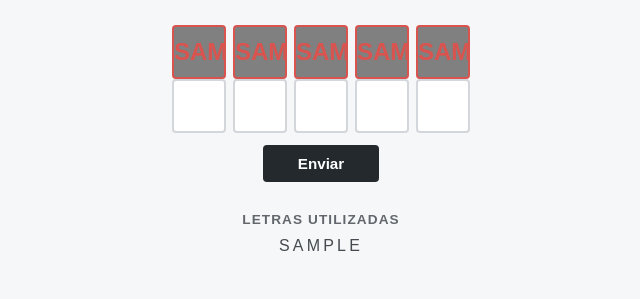
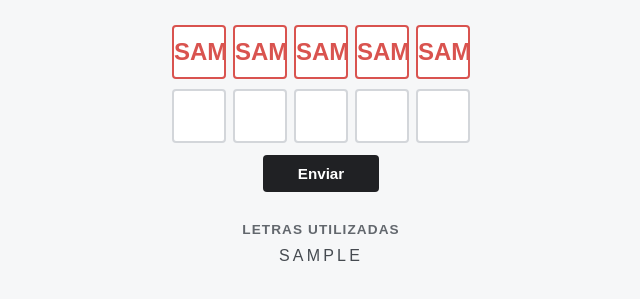
Before and after one commit to Gabrielcarraro1/Termo, a plain HTML site: page index.html in a window 1280 px wide. Both pictures are taken after typing "Sample", "Sample", "Sample", "Sample", "Sample" into the empty fields and a click on the input "Enviar". Shown: the part 85-384 px from the top of the page, without its empty margins (319-959 px from the left). Drawn offline with Linux system fonts and the light colour scheme.

Commit message:
Tighten the board to one fixed submit button, lock submitted letters, and keep the official minimal layout

```diff
--- a/index.html
+++ b/index.html
@@ -15,6 +15,7 @@
             --green: #6aaa64;
             --yellow: #c9b458;
             --red: #d9534f;
+            --dark: #202124;
         }
 
         * { box-sizing: border-box; }
@@ -52,17 +53,34 @@
             gap: 10px;
         }
 
-        form.guess-form {
+        .guess-form {
             display: flex;
             flex-direction: column;
             align-items: center;
             gap: 12px;
             margin: 0;
+            width: 100%;
         }
 
-        .tile-row { display: flex; justify-content: center; gap: 7px; }
+        .guess-rows {
+            width: 100%;
+            display: flex;
+            flex-direction: column;
+            align-items: center;
+            gap: 10px;
+        }
 
-        .tile-wrap { position: relative; width: 54px; height: 54px; }
+        .tile-row {
+            display: flex;
+            justify-content: center;
+            gap: 7px;
+        }
+
+        .tile-wrap {
+            position: relative;
+            width: 54px;
+            height: 54px;
+        }
 
         .letter-tile {
             width: 100%;
@@ -80,8 +98,22 @@
             transition: background-color .18s ease, border-color .18s ease, color .18s ease;
         }
 
-        .letter-tile:focus { border-color: #858b92; }
-        .letter-tile.tile--error { color: var(--red) !important; border-color: var(--red) !important; }
+        .letter-tile:focus {
+            border-color: #858b92;
+        }
+
+        .letter-tile:disabled {
+            color: var(--dark);
+            background: #fff;
+            opacity: 1;
+            cursor: default;
+        }
+
+        .letter-tile.tile--error {
+            color: var(--red) !important;
+            border-color: var(--red) !important;
+            background: #fff !important;
+        }
 
         .error-mark {
             position: absolute;
@@ -95,7 +127,9 @@
             opacity: 0;
         }
 
-        .tile-wrap.is-missing .error-mark { animation: error-mark .42s ease both; }
+        .tile-wrap.is-missing .error-mark {
+            animation: error-mark .42s ease both;
+        }
 
         @keyframes error-mark {
             0% { opacity: 0; transform: scale(.35) rotate(-20deg); }
@@ -109,7 +143,7 @@
             padding: 10px 18px;
             border: 0;
             border-radius: 4px;
-            background: #24292e;
+            background: var(--dark);
             color: #fff;
             font-size: .95rem;
             font-weight: 700;
@@ -118,8 +152,12 @@
 
         .submit-button:hover { background: #41474d; }
         .submit-button:focus-visible { outline: 3px solid #9aa0a6; outline-offset: 3px; }
+        .submit-button:disabled { opacity: .55; cursor: not-allowed; }
 
-        .used-letters { margin-top: 30px; text-align: center; }
+        .used-letters {
+            margin-top: 30px;
+            text-align: center;
+        }
 
         .used-letters h2 {
             margin: 0 0 10px;
@@ -166,7 +204,11 @@
         }
 
         @media (prefers-reduced-motion: reduce) {
-            *, *::before, *::after { animation-duration: .01ms !important; animation-iteration-count: 1 !important; scroll-behavior: auto !important; }
+            *, *::before, *::after {
+                animation-duration: .01ms !important;
+                animation-iteration-count: 1 !important;
+                scroll-behavior: auto !important;
+            }
         }
     </style>
 </head>
```
